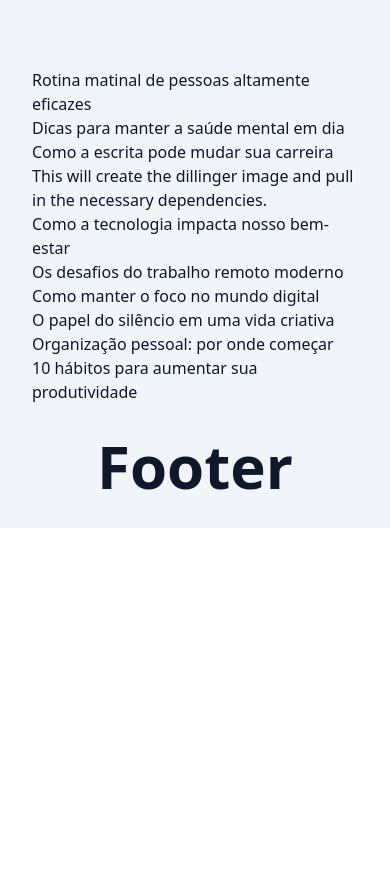
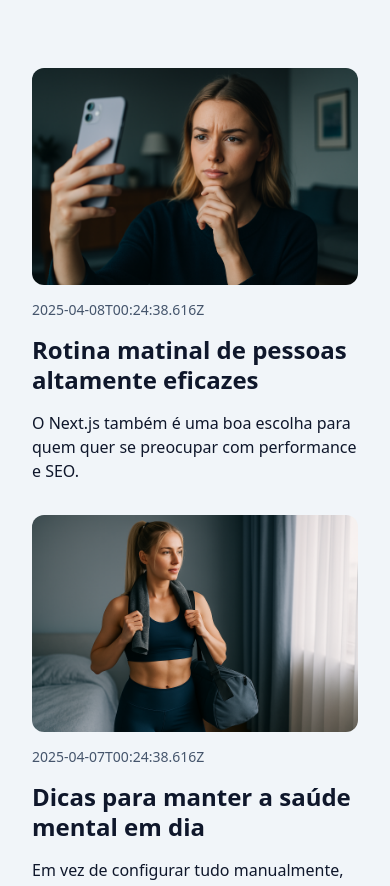
Before and after one commit to matheustorresdev97/blog, a Next.js app: page / in a window 390 px wide. Shown: the part 644-1530 px from the top of the page. Before the commit the page ends 1172 px from the top, so only its background shows below. Built offline with nearby package versions, Linux system fonts and the light colour scheme.

Commit message:
styles: grid responsiva

```diff
--- a/src/components/post-heading.tsx
+++ b/src/components/post-heading.tsx
@@ -13,15 +13,17 @@
     as: Tag = 'h2',
 }: PostHeadingProps) {
     const headingClassesMap = {
-    h1: 'text-2xl/tight sm:text-4xl',
-    h2: 'text-2xl/tight sm:text-4xl',
+        h1: 'text-2xl/tight sm:text-4xl font-extrabold',
+        h2: 'text-2xl/tight font-bold',
     };
 
-  const commonClasses = 'font-extrabold';
+    const commonClasses = '';
 
     return (
         <Tag className={clsx(headingClassesMap[Tag], commonClasses)}>
-      <Link href={url}>{children}</Link>
+            <Link className='group-hover:text-slate-600 transition' href={url}>
+                {children}
+            </Link>
         </Tag>
     );
 }
--- a/src/components/post-list.tsx
+++ b/src/components/post-list.tsx
@@ -1,12 +1,43 @@
 import { postRepository } from "@/repositories/post";
+import { PostCoverImage } from "./post-cover-image";
+import { PostHeading } from "./post-heading";
 
 export async function PostsList() {
   const posts = await postRepository.findAll();
 
   return (
-    <div>
+    <div className='grid grid-cols-1  gap-8 sm:grid-cols-2 lg:grid-cols-3'>
       {posts.map(post => {
-        return <p key={post.id}>{post.title}</p>;
+        return (
+          <div className='flex flex-col gap-4 group' key={post.id}>
+            <PostCoverImage
+              linkProps={{
+                href: `/post/${post.slug}`,
+              }}
+              imageProps={{
+                width: 1200,
+                height: 720,
+                src: post.coverImageUrl,
+                alt: post.title,
+              }}
+            />
+
+            <div className='flex flex-col gap-4 sm:justify-center'>
+              <time
+                className='text-slate-600 block text-sm/tight'
+                dateTime={post.createdAt}
+              >
+                {post.createdAt}
+              </time>
+
+              <PostHeading as='h2' url='#'>
+                {post.title}
+              </PostHeading>
+
+              <p>{post.excerpt}</p>
+            </div>
+          </div>
+        );
       })}
     </div>
   );
```
Lines whose indentation alone changed are shown as unchanged.
